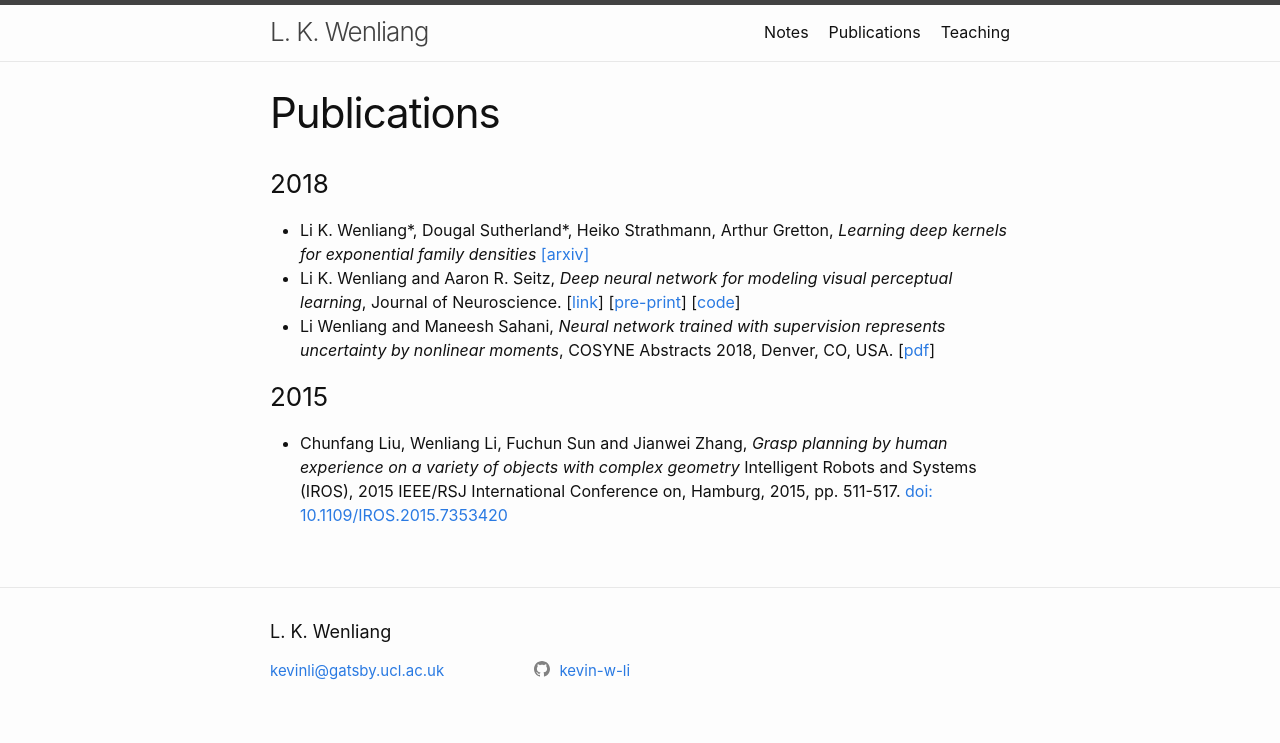
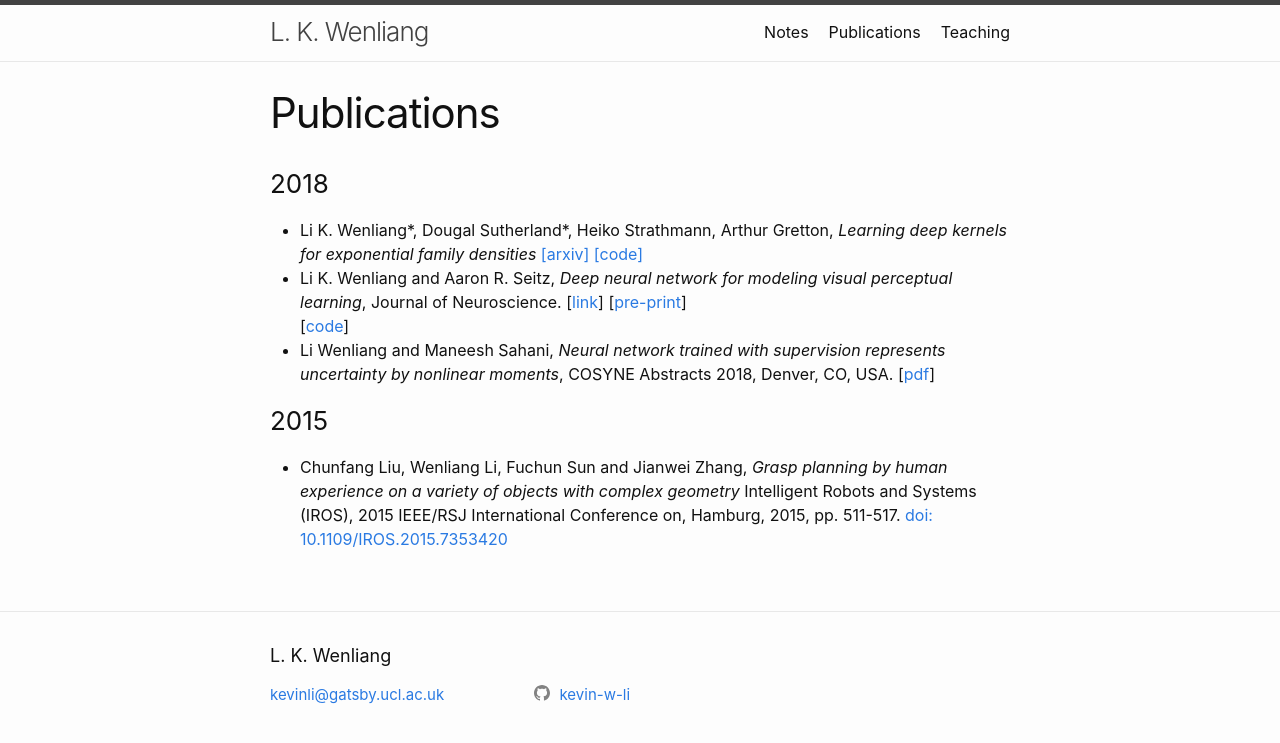
Before and after one commit to kevin-w-li/kevin-w-li.github.io, a Jekyll site: the page built from _pages/publication.md, in a window 1280 px wide. Shown: the top 743 px of the page. Built offline with Jekyll 4.4.1, drawn with Linux system fonts in a browser that asks for light colours.

```diff
--- a/_pages/publication.md
+++ b/_pages/publication.md
@@ -4,8 +4,12 @@
 ---
 
 ### 2018
-* Li K. Wenliang\*, Dougal Sutherland\*, Heiko Strathmann, Arthur Gretton, *Learning deep kernels for exponential family densities* [[arxiv]](https://arxiv.org/abs/1811.08357)
-* Li K. Wenliang and Aaron R. Seitz, *Deep neural network for modeling visual perceptual learning*, Journal of Neuroscience. [[link](http://www.jneurosci.org/content/38/27/6028)] [[pre-print]({{ "/pubs/lisei2018_ms.pdf" | absolute_url }})]  [[code](https://github.com/kevin-w-li/DNN_for_VPL)]
+* Li K. Wenliang\*, Dougal Sutherland\*, Heiko Strathmann, Arthur Gretton, *Learning deep kernels for exponential family densities*
+[[arxiv]](https://arxiv.org/abs/1811.08357)
+[[code]](https://github.com/kevin-w-li/deep-kexpfam)
+* Li K. Wenliang and Aaron R. Seitz, *Deep neural network for modeling visual perceptual learning*, Journal of Neuroscience.
+[[link](http://www.jneurosci.org/content/38/27/6028)] [[pre-print]({{ "/pubs/lisei2018_ms.pdf" | absolute_url }})]
+[[code](https://github.com/kevin-w-li/DNN_for_VPL)]
 * Li Wenliang and Maneesh Sahani, *Neural network trained with supervision represents uncertainty by nonlinear moments*, COSYNE Abstracts 2018, Denver, CO, USA. [[pdf]({{ "/pubs/cosyne_2018.pdf" | absolute_url }})]
 
 
```
